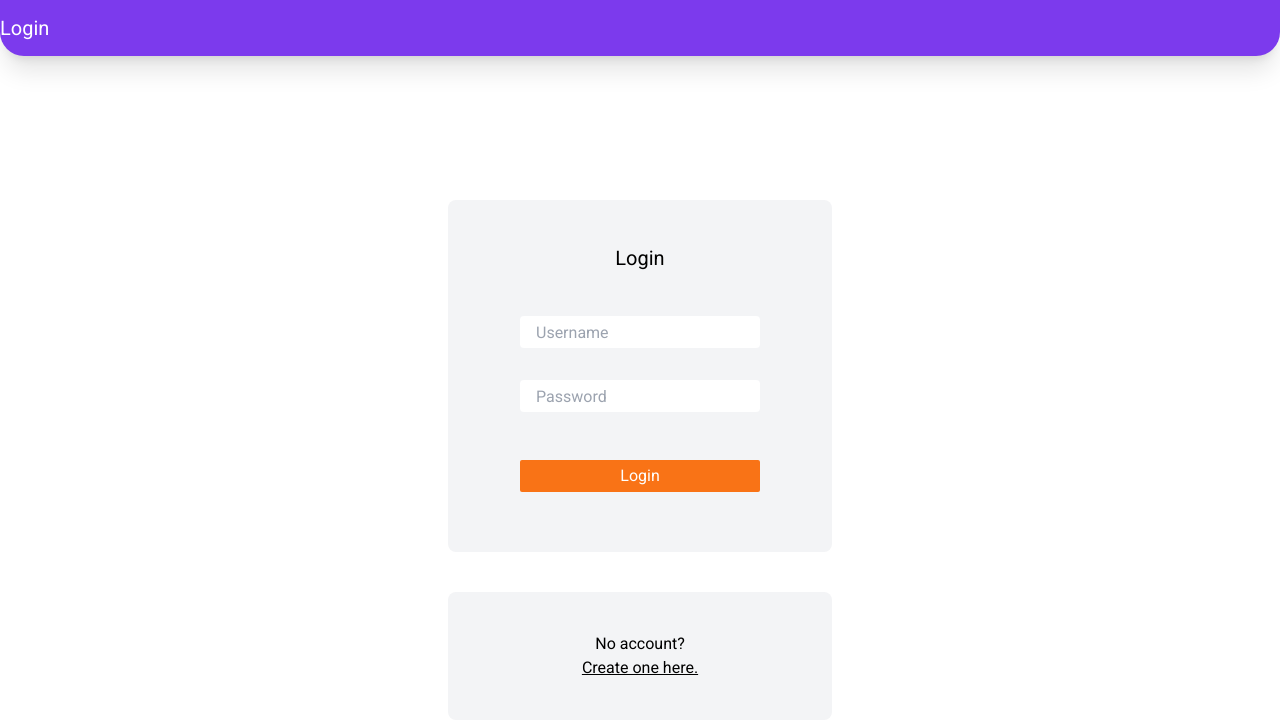
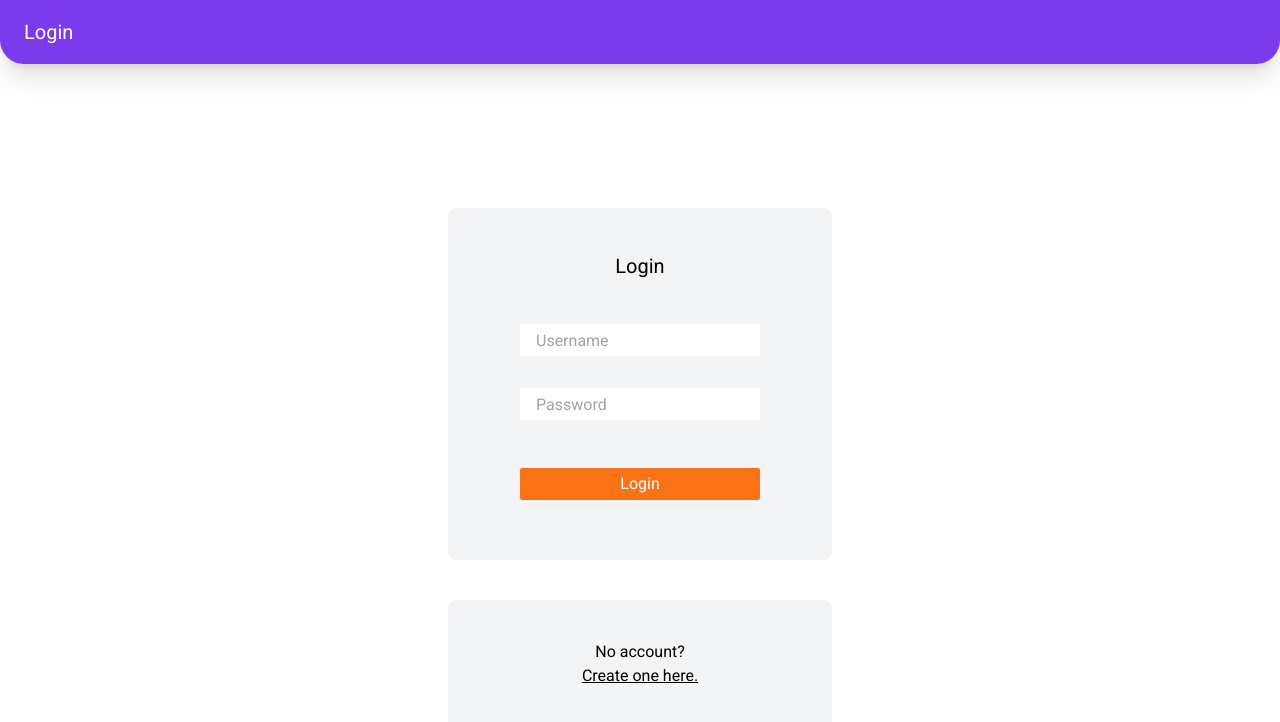
Before and after one commit to gospodinfran/tictactoe, a React (Vite) app: page / in a window 1280 px wide. Shown: the top 722 px of the page. Built offline with nearby package versions, Linux system fonts and the light colour scheme; no server answers; the database is empty.

Commit message:
Fixed ugly header

```diff
--- a/src/components/Header.tsx
+++ b/src/components/Header.tsx
@@ -38,7 +38,7 @@ export default function Header({
   }
 
   return (
-    <div className="h-14 bg-violet-600 text-white text-xl shadow-xl flex justify-between items-center mb-16 rounded-b-3xl">
+    <div className="h-16 bg-violet-600 text-white text-xl shadow-xl flex justify-between items-center mb-16 px-6 rounded-b-3xl">
       {user && (
         <div className="ml-5 text-xl flex gap-10 items-center">
           <div className="text-2xl">Tic-Tac-Toe</div>
```
Also changed, not shown: src/assets/Login.png.
